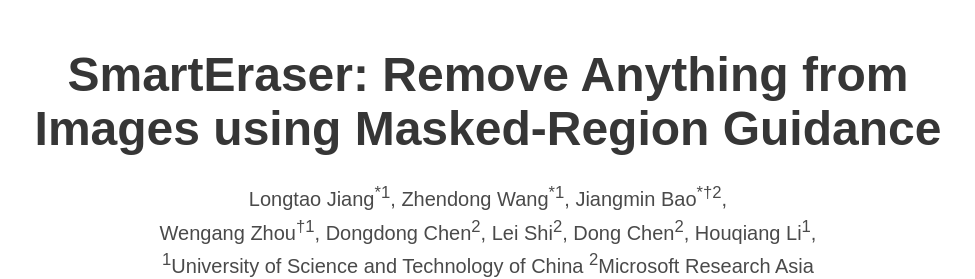
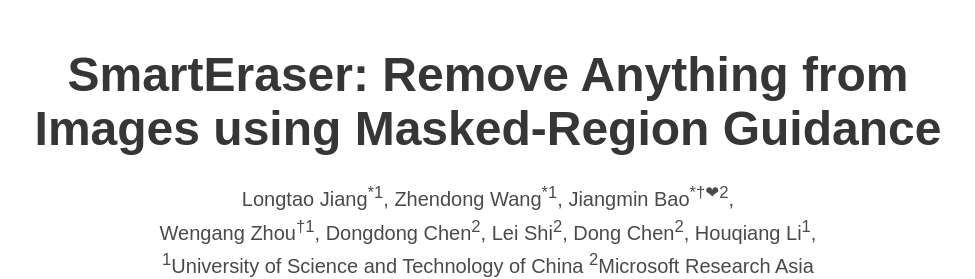
Before and after one commit to longtaojiang/smarteraser.github.io, a plain HTML site: page index.html in a window 1280 px wide. Shown: the top 279 px of the page, without its empty margins (152-1127 px from the left). Drawn offline with nearby package versions, Linux system fonts and the light colour scheme; some icons are missing; a web font is replaced by a local one.

Commit message:
Update index.html

```diff
--- a/index.html
+++ b/index.html
@@ -57,7 +57,7 @@
               <!-- Paper authors -->
               <span class="author-block">Longtao Jiang</a><sup>*1</sup>,</span>
               <span class="author-block">Zhendong Wang</a><sup>*1</sup>,</span>
-              <span class="author-block">Jiangmin Bao</a><sup>*†2</sup>,</span>
+              <span class="author-block">Jiangmin Bao</a><sup>*†❤2</sup>,</span>
               <br>
               <span class="author-block">Wengang Zhou</a><sup>†1</sup>,</span>
               <span class="author-block">Dongdong Chen</a><sup>2</sup>,</span>
```
